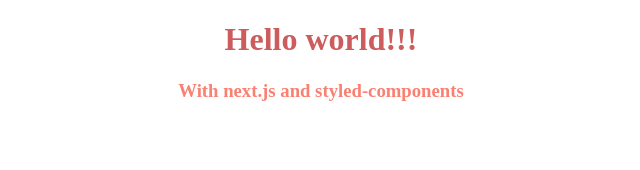
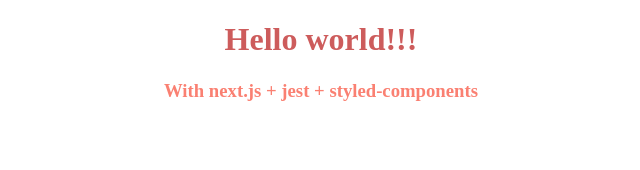
Before and after one commit to panchourgiles/nextjs-starter-template, a Next.js app: page / in a window 1280 px wide. Shown: the top 170 px of the page, without its empty margins (319-959 px from the left). Built offline with nearby package versions, Linux system fonts and the light colour scheme.

Commit message:
Change Subtitle of home page

```diff
--- a/pages/index.js
+++ b/pages/index.js
@@ -5,7 +5,7 @@
   return (
     <>
       <Title>Hello world!!!</Title>
-      <Subtitle>With next.js and styled-components</Subtitle>
+      <Subtitle>With next.js + jest + styled-components</Subtitle>
     </>
   );
 }
```
